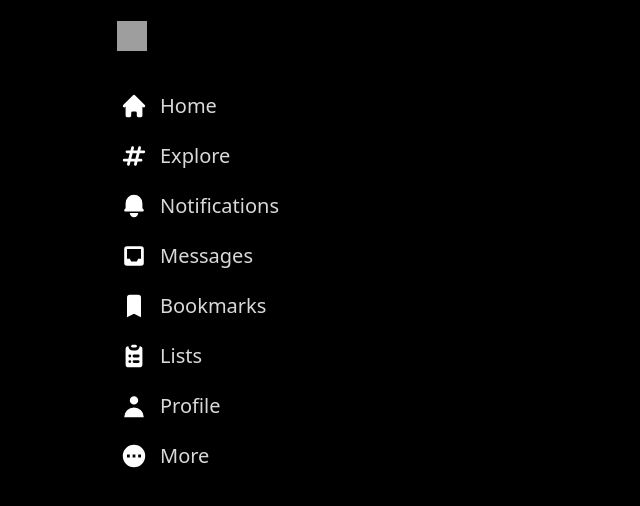
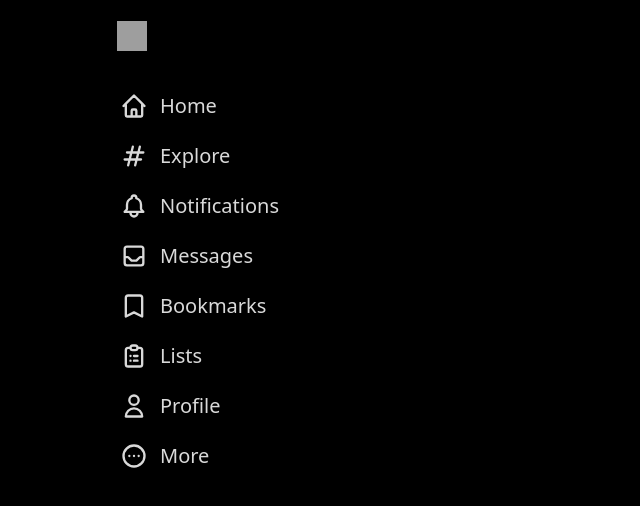
Before and after one commit to Kisky3/next-twitter, a Next.js app: page / in a window 1280 px wide. Shown: the top 506 px of the page, without its empty margins (0-640 px from the left). Built offline with nearby package versions, Linux system fonts and the light colour scheme; grey boxes are pictures that could not be loaded.

Commit message:
:+1: fix sidebar

```diff
--- a/components/Sidebar.js
+++ b/components/Sidebar.js
@@ -1,7 +1,7 @@
 import React from 'react'
 import Image from 'next/image'
 import SidebarLink from './SidebarLink'
-import { HomeIcon, HashtagIcon, BellIcon, InboxIcon, BookmarkIcon, ClipboardListIcon, UserIcon, DotsCircleHorizontalIcon } from '@heroicons/react/solid'
+import { HomeIcon, HashtagIcon, BellIcon, InboxIcon, BookmarkIcon, ClipboardListIcon, UserIcon, DotsCircleHorizontalIcon } from '@heroicons/react/outline'
 
 function Sidebar() {
     return (
--- a/components/SidebarLink.js
+++ b/components/SidebarLink.js
@@ -1,9 +1,9 @@
-function SidebarLink({ Icon, text }) {
+function SidebarLink({ Icon, text, active }) {
   return (
     <div className={`text-[#d9d9d9] flex items-center justify-center xl:justify-start text-xl space-x-3 hoverAnimation`}>
-      <Icon className="h-7 text-white" />
-      <span>{text}</span>
-    </div>
+      <Icon className="h-7" />
+      <span className="hidden xl:inline">{text}</span>
+    </div >
   )
 }
 
```
